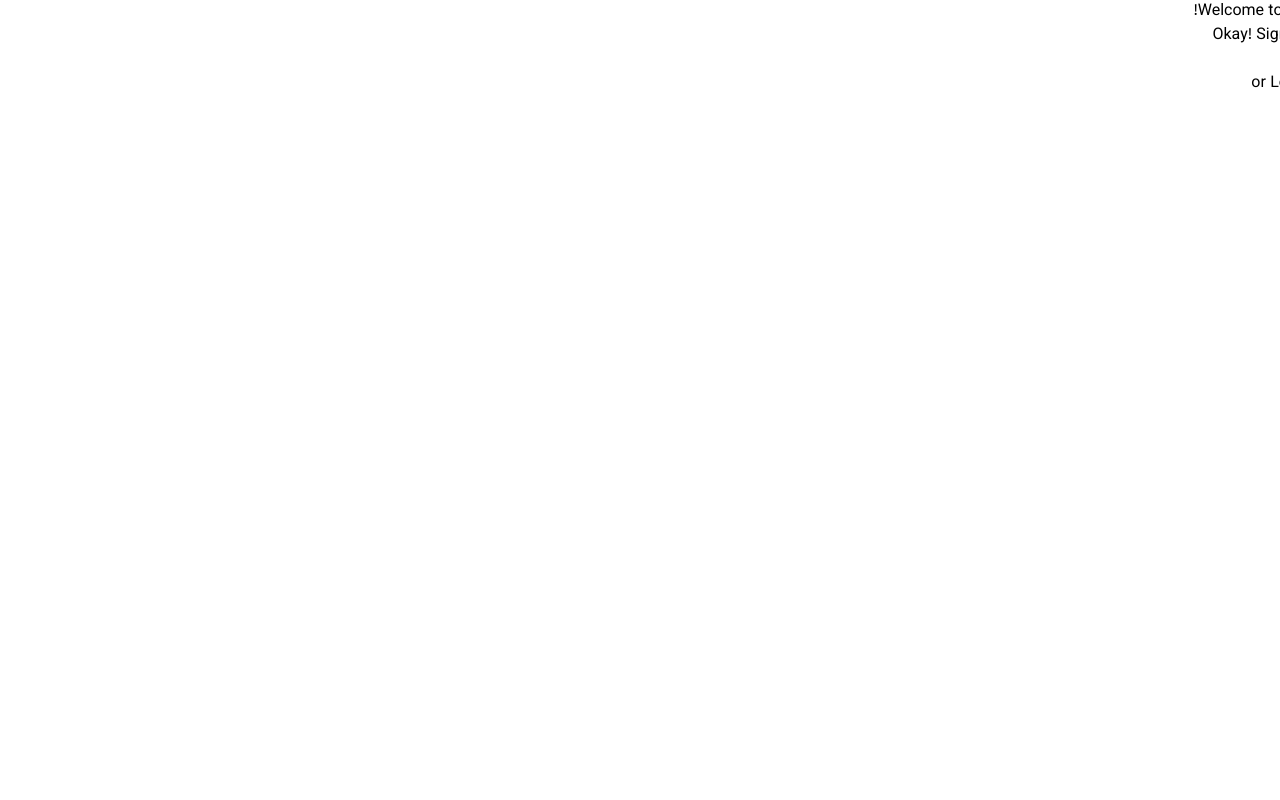
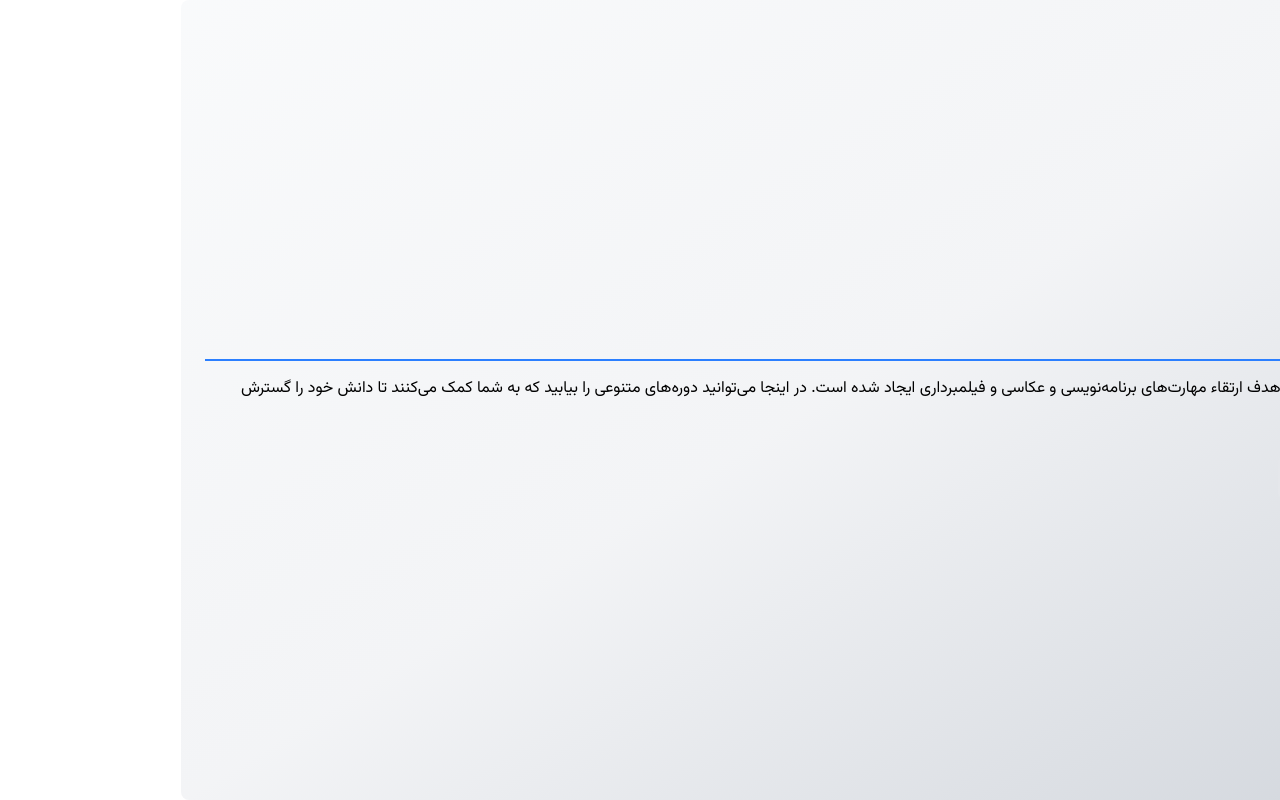
Before and after one commit to naderpjr/monaed, a Next.js app: page / in a window 1280 px wide. Built offline with nearby package versions, Linux system fonts and the light colour scheme.

Commit message:
header created for test and designs are just for example

```diff
--- a/app/globals.css
+++ b/app/globals.css
@@ -1,14 +1,36 @@
 @import "tailwindcss";
 
+/* ---------- Variables ---------- */
 :root {
   --background: #ffffff;
   --foreground: #000000;
   --accent: #2563eb;
+  --accent-hover: #1d4ed8;
+  --accent-soft: #dbeafe;
+
+  --border: #e5e7eb;
+  --muted: #6b7280;
 }
 
+/* ---------- Body ---------- */
 body {
   background-color: var(--background);
   color: var(--foreground);
   font-family: var(--vazirmatn-font), sans-serif;
   direction: rtl;
+  /* راست‌چین */
 }
+
+
+/* styles/accent.css */
+.bg-accent {
+  background-color: var(--accent);
+}
+
+.bg-accent-hover:hover {
+  background-color: var(--accent-hover);
+}
+
+.text-accent {
+  color: var(--accent);
+}
--- a/app/page.js
+++ b/app/page.js
@@ -1,19 +1,11 @@
 "use client";
 
-import Link from "next/link";
+import Header from "@/components/Header";
 
 export default function Home() {
   return (
     <div>
-      Welcome to Monaed!
-      <br />
-      Okay! Sign up here
-      <br />
-      <Link href="/signup">Sign Up</Link>
-      <br />
-      or Login here
-      <br />
-      <Link href="/login">Login</Link>
+      <Header />
     </div>
   )
 }
--- /dev/null
+++ b/components/Header.jsx
@@ -0,0 +1,25 @@
+import Link from "next/link";
+
+export default function Header() {
+    return (
+        <div className="w-full h-screen bg-linear-to-br from-gray-50 via-gray-100 to-gray-300 p-6 text-black rounded-lg flex flex-col justify-center">
+
+            <h1 className="text-3xl mb-5 font-extrabold ">مونالرن</h1>
+            <div className="border-t-2 border-t-blue-500 pt-4">
+                <p>
+                    پلتفرم آموزشی مونالرن با هدف ارتقاء مهارت‌های برنامه‌نویسی و عکاسی و فیلمبرداری ایجاد شده است. در اینجا می‌توانید دوره‌های متنوعی را بیابید که به شما کمک می‌کنند تا دانش خود را گسترش دهید و پیشرفت کنید.
+                </p>
+            </div>
+
+            <div className="mt-8 flex">
+                <Link href="/signup" className="bg-blue-500 text-white px-4 py-2 rounded mx-2 hover:bg-blue-600 transition">
+                    ثبت‌نام
+                </Link>
+                <Link href="/login" className="bg-gray-200 text-black mx-2 px-4 py-2 rounded hover:bg-gray-300 transition">
+                    ورود
+                </Link>
+
+            </div>
+        </div>
+    )
+}
```
